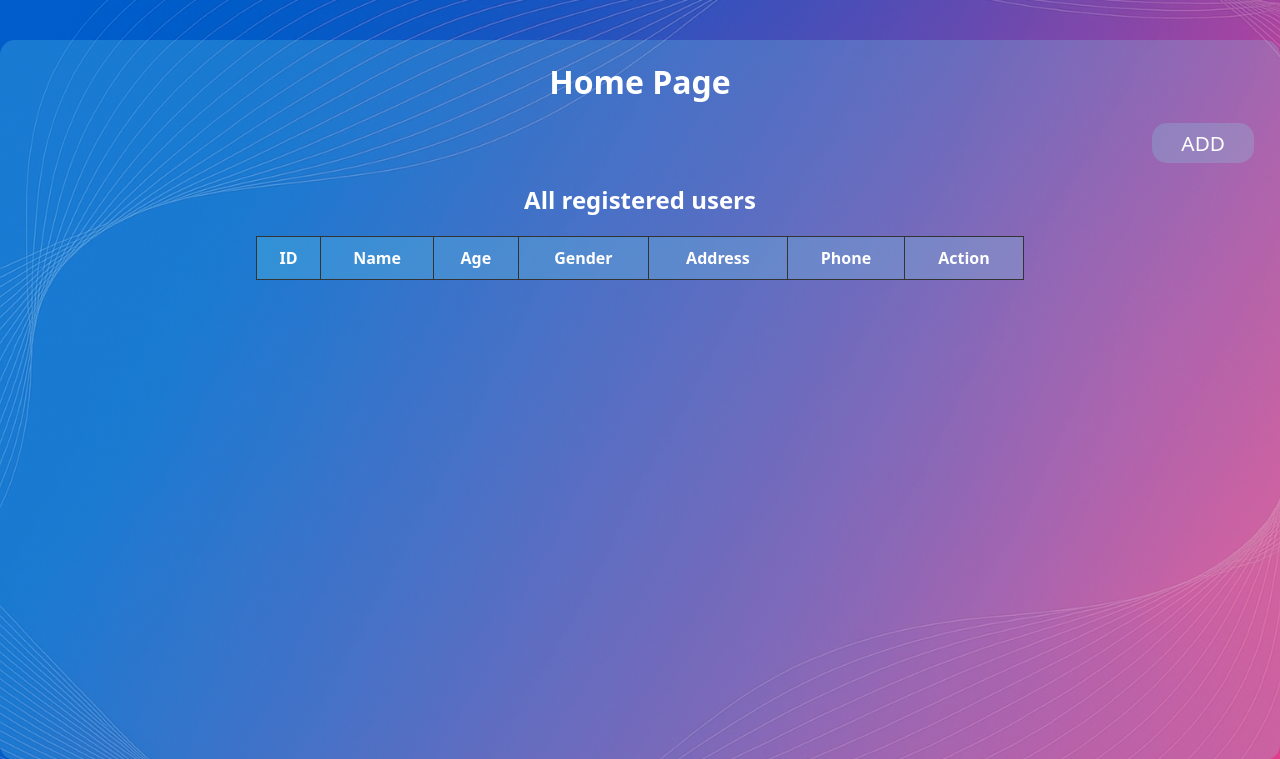
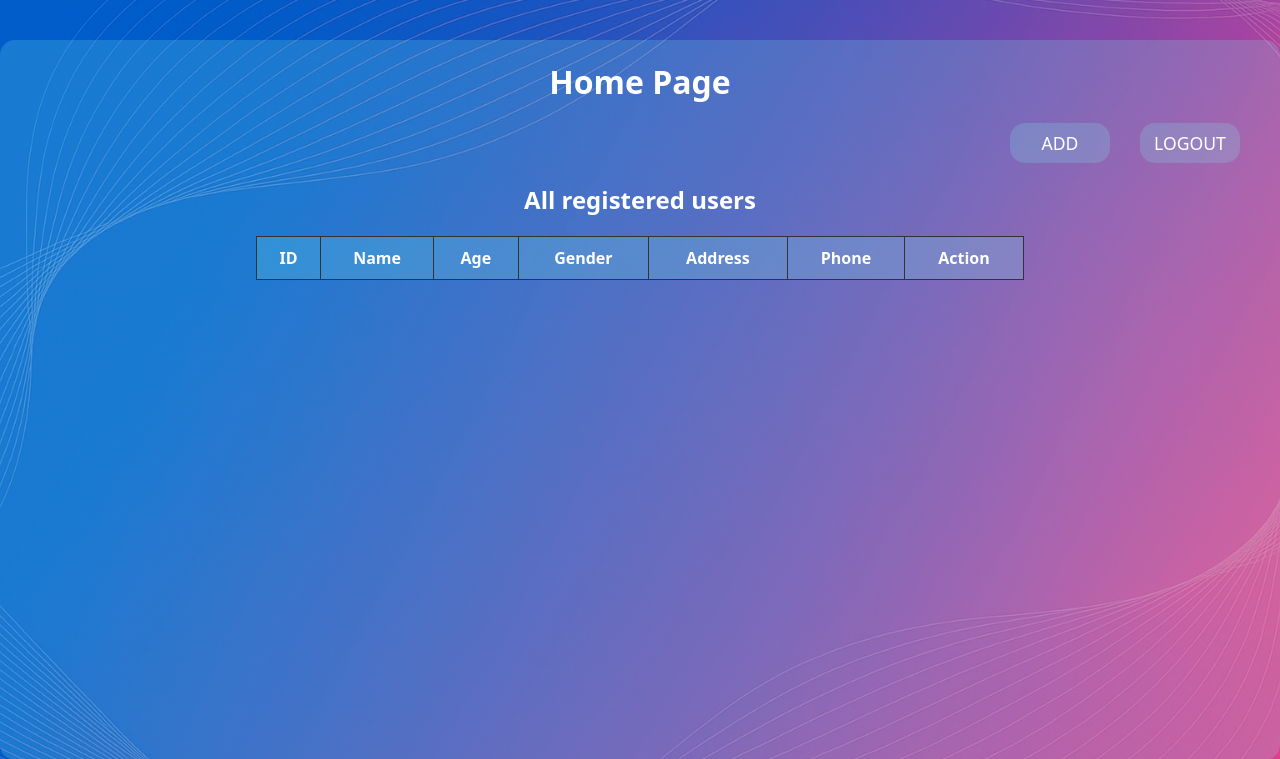
Before and after one commit to vishal01-tech/clone, a FastAPI app: template templates/home.html in a window 1280 px wide. Shown: the top 759 px of the page. Run offline with FastAPI, Linux system fonts and the light colour scheme; the template is opened without the code that fills it, so the values that code supplies are empty.

Commit message:
after updation of jwt

```diff
--- a/main.py
+++ b/main.py
@@ -1,12 +1,19 @@
-from fastapi import FastAPI, Request, Form
+from fastapi import FastAPI, Request, Form, Depends
 from fastapi.responses import HTMLResponse, RedirectResponse
 from fastapi.staticfiles import StaticFiles
 from fastapi.templating import Jinja2Templates
+
 import mysql.connector
+from jose import JWTError, jwt
+from datetime import datetime, timedelta
+from typing import Optional
 
+# JWT CONFIG
+SECRET_KEY = "your_secret_key_here_change_this_to_a_random_value"
+ALGORITHM = "HS256"
+ACCESS_TOKEN_EXPIRE_MINUTES = 30
 
-
-# Connect to MySQL
+# DATABASE
 def get_db():
     return mysql.connector.connect(
         host="localhost",
@@ -15,54 +22,46 @@ def get_db():
         database="UsersDatabase"
     )
 
+# APi
 app = FastAPI()
-
-# html files
 templates = Jinja2Templates(directory="templates")
-
-# style css
 app.mount("/static", StaticFiles(directory="static"), name="static")
 
-# Routes
+# JWt helper
+def create_access_token(data: dict, expires_delta: Optional[timedelta] = None) -> str:
+    to_encode = data.copy()
+    expire = datetime.utcnow() + (expires_delta or timedelta(minutes=ACCESS_TOKEN_EXPIRE_MINUTES))
+    to_encode.update({"exp": expire})
+    encoded_jwt = jwt.encode(to_encode, SECRET_KEY, algorithm=ALGORITHM)
+    return encoded_jwt
 
-# login page
+def verify_access_token(token: str) -> Optional[dict]:
+    try:
+        payload = jwt.decode(token, SECRET_KEY, algorithms=[ALGORITHM])
+        return payload
+    except JWTError:
+        return None
+
+# Dependency to get current user from cookie
+def get_current_user(request: Request):
+    token = request.cookies.get("access_token")
+    if not token:
+        return None
+    user = verify_access_token(token)
+    return user
+
+
+# Login page
 @app.get("/", response_class=HTMLResponse)
-async def login(request: Request):
+async def login_page(request: Request):
     return templates.TemplateResponse("index.html", {"request": request})
 
-# register page
+# Register page
 @app.get("/register", response_class=HTMLResponse)
-async def sign_up(request: Request):
+async def register_page(request: Request):
     return templates.TemplateResponse("register.html", {"request": request})
 
-# Show the add user page
-@app.get("/add_user", response_class=HTMLResponse)
-async def add_user_form(request: Request):
-    return templates.TemplateResponse("add_user.html", {"request": request})
-
-# update user page
-@app.get("/update_user/{user_id}", response_class=HTMLResponse)
-async def update_user_form(request: Request, user_id: int):
-    db = get_db()
-    cursor = db.cursor(dictionary=True)
-    cursor.execute("SELECT * FROM users WHERE id = %s", (user_id,))
-    user = cursor.fetchone()
-    cursor.close()
-    db.close()
-    return templates.TemplateResponse("update_user.html", {"request": request, "user": user})
-
-# delete user page
-@app.get("/delete_user/{user_id}", response_class=HTMLResponse)
-async def delete_user_form(request: Request, user_id: int):
-    db = get_db()
-    cursor = db.cursor(dictionary=True)
-    cursor.execute("SELECT * FROM users WHERE id = %s", (user_id,))
-    user = cursor.fetchone()
-    cursor.close()
-    db.close()
-    return templates.TemplateResponse("delete_user.html", {"request": request, "user": user})
-
-# register admin
+# Process registration (admin)
 @app.post("/register")
 async def register_admin(
     request: Request,
@@ -72,11 +71,10 @@ async def register_admin(
     reconfirm_password: str = Form(...)
 ):
     if password != reconfirm_password:
-        return {"error": "Passwords do not match"}
+        return templates.TemplateResponse("register.html", {"request": request, "error": "Passwords do not match"})
 
     db = get_db()
     cursor = db.cursor()
-
     cursor.execute(
         "INSERT INTO admin (fullname, username, password, reconfirm_password) VALUES (%s, %s, %s, %s)",
         (fullname, username, password, reconfirm_password)
@@ -87,38 +85,67 @@ async def register_admin(
 
     return RedirectResponse(url="/", status_code=303)
 
-# login admin
-@app.post("/",response_class=HTMLResponse)
-async def login_admin(request: Request,username: str = Form(...), password: str = Form(...)):
-        db = get_db()
-        cursor = db.cursor(dictionary=True)
+# Process login and set JWT cookie
+@app.post("/", response_class=HTMLResponse)
+async def login_admin(request: Request, username: str = Form(...), password: str = Form(...)):
+    db = get_db()
+    cursor = db.cursor(dictionary=True)
+    cursor.execute("SELECT * FROM admin WHERE username = %s AND password = %s", (username, password))
+    admin = cursor.fetchone()
+    cursor.close()
+    db.close()
 
-        cursor.execute("SELECT * FROM admin WHERE username = %s AND password = %s", (username, password))
-        admin = cursor.fetchone()
-        cursor.close()
-        db.close()
+    if not admin:
+        # re-render login with error
+        return templates.TemplateResponse("index.html", {"request": request, "error": "Invalid username or password"})
 
-        if admin:
-        # ✅ Pass request to TemplateResponse
-            return RedirectResponse(url="/home",status_code=303)
-        else:
-        # Show error message on login page again
-            return {"Error":"Invalid username or password"}
+    # create token
+    token_data = {"sub": admin["username"], "fullname": admin.get("fullname")}
+    access_token = create_access_token(token_data)
+
+    response = RedirectResponse(url="/home", status_code=303)
+    response.set_cookie(
+        key="access_token",
+        value=access_token,
+        httponly=True,     # not readable by JS
+        secure=False,      # set to True in production (HTTPS)
+        samesite="lax",
+        max_age=ACCESS_TOKEN_EXPIRE_MINUTES * 60
+    )
+    return response
 
 
-# displaying users
+# logout
+@app.get("/logout")
+async def logout(request: Request):
+    if "user" in request.session:
+        request.session.clear()
+
+    return RedirectResponse(url="/login", status_code=303)
+
+# home page
 @app.get("/home", response_class=HTMLResponse)
-async def home(request: Request):
+async def home(request: Request, current_user: dict = Depends(get_current_user)):
+    if not current_user:
+        return RedirectResponse(url="/", status_code=303)
+
     db = get_db()
     cursor = db.cursor(dictionary=True)
     cursor.execute("SELECT * FROM users")
     users = cursor.fetchall()
     cursor.close()
     db.close()
-    return templates.TemplateResponse("home.html", {"request": request, "users": users})
 
+    return templates.TemplateResponse("home.html", {"request": request, "users": users, "user": current_user})
 
-# adding user
+# Add user (form page)
+@app.get("/add_user", response_class=HTMLResponse)
+async def add_user_form(request: Request, current_user: dict = Depends(get_current_user)):
+    if not current_user:
+        return RedirectResponse(url="/", status_code=303)
+    return templates.TemplateResponse("add_user.html", {"request": request})
+
+# Add user (post)
 @app.post("/add_user", response_class=HTMLResponse)
 async def add_user(
     request: Request,
@@ -126,22 +153,41 @@ async def add_user(
     age: str = Form(...),
     gender: str = Form(...),
     address: str = Form(...),
-    phone: str = Form(...)
+    phone: str = Form(...),
+    current_user: dict = Depends(get_current_user)
 ):
+    if not current_user:
+        return RedirectResponse(url="/", status_code=303)
+
     db = get_db()
     cursor = db.cursor()
-
     cursor.execute(
         "INSERT INTO users (name, age, gender, address, phone) VALUES (%s, %s, %s, %s, %s)",
         (name, age, gender, address, phone)
     )
-
     db.commit()
     cursor.close()
     db.close()
     return RedirectResponse(url="/home", status_code=303)
 
-# Update user
+# Update user (form)
+@app.get("/update_user/{user_id}", response_class=HTMLResponse)
+async def update_user_form(request: Request, user_id: int, current_user: dict = Depends(get_current_user)):
+    if not current_user:
+        return RedirectResponse(url="/", status_code=303)
+
+    db = get_db()
+    cursor = db.cursor(dictionary=True)
+    cursor.execute("SELECT * FROM users WHERE id = %s", (user_id,))
+    user = cursor.fetchone()
+    cursor.close()
+    db.close()
+    if not user:
+        return RedirectResponse(url="/home", status_code=303)
+
+    return templates.TemplateResponse("update_user.html", {"request": request, "user": user})
+
+# Update user (post)
 @app.post("/update_user/{user_id}", response_class=HTMLResponse)
 async def update_user(
     request: Request,
@@ -150,8 +196,12 @@ async def update_user(
     age: str = Form(),
     gender: str = Form(),
     address: str = Form(),
-    phone: str = Form()
+    phone: str = Form(),
+    current_user: dict = Depends(get_current_user)
 ):
+    if not current_user:
+        return RedirectResponse(url="/", status_code=303)
+
     db = get_db()
     cursor = db.cursor()
     cursor.execute(
@@ -160,18 +210,34 @@ async def update_user(
         WHERE id = %s""",
         (name, age, gender, address, phone, user_id)
     )
-
     db.commit()
     cursor.close()
     db.close()
     return RedirectResponse(url="/home", status_code=303)
 
-# delete user
+# Delete user (confirmation page)
+@app.get("/delete_user/{user_id}", response_class=HTMLResponse)
+async def delete_user_form(request: Request, user_id: int, current_user: dict = Depends(get_current_user)):
+    if not current_user:
+        return RedirectResponse(url="/", status_code=303)
+
+    db = get_db()
+    cursor = db.cursor(dictionary=True)
+    cursor.execute("SELECT * FROM users WHERE id = %s", (user_id,))
+    user = cursor.fetchone()
+    cursor.close()
+    db.close()
+    if not user:
+        return RedirectResponse(url="/home", status_code=303)
+
+    return templates.TemplateResponse("delete_user.html", {"request": request, "user": user})
+
+# Delete user (post)
 @app.post("/delete_user/{user_id}", response_class=HTMLResponse)
-async def delete_user(
-    request: Request,
-    user_id: int,
-):
+async def delete_user(request: Request, user_id: int, current_user: dict = Depends(get_current_user)):
+    if not current_user:
+        return RedirectResponse(url="/", status_code=303)
+
     db = get_db()
     cursor = db.cursor()
     cursor.execute("DELETE FROM users WHERE id = %s", (user_id,))
--- a/templates/home.html
+++ b/templates/home.html
@@ -52,7 +52,7 @@
             margin-top: 20px;
         }
         .btn-add{
-            margin-left: 90%;
+            margin-left: 70%;
             margin-top: 20px;
             background-color: rgba(124, 237, 237, 0.2);
             color: white;
@@ -85,6 +85,39 @@
             justify-content: center;
             gap: 10px;
         }
+        .btn {
+            display: flex;
+            justify-content: flex-end;
+            align-items: center;
+            gap: 100px;
+            margin: 15px 40px;
+        }
+
+        .btn .btn-add{
+            margin-top: 5px;
+            background-color: rgba(124, 237, 237, 0.2);
+            color: white;
+            border-radius: 15px;
+            height: 40px;
+            width: 100px;
+            font-size: 1.1rem;
+            border: none;
+            cursor: pointer;
+            transition: 0.3s;
+        }
+        .btn .btn-del {
+            margin-top: 5px;
+            background-color: rgba(124, 237, 237, 0.2);
+            color: white;
+            border-radius: 15px;
+            height: 40px;
+            width: 100px;
+            font-size: 1.1rem;
+            border: none;
+            cursor: pointer;
+            transition: 0.3s;
+        }
+
     </style>
 </head>
 <body>
@@ -92,9 +125,15 @@
         <h1>Home Page</h1>
 
         <!-- Add User button -->
-        <a href="/add_user">
-            <button class="btn-add" type="button">ADD</button>
-        </a>
+        <div class="btn">
+            <a href="/add_user">
+                <button class="btn-add" type="button">ADD</button>
+            </a>
+            <a href="/">
+                <button class="btn-del" type="button">LOGOUT</button>
+            </a>
+        </div>
+
 
         <div class="user">
             <h2>All registered users</h2>
```
